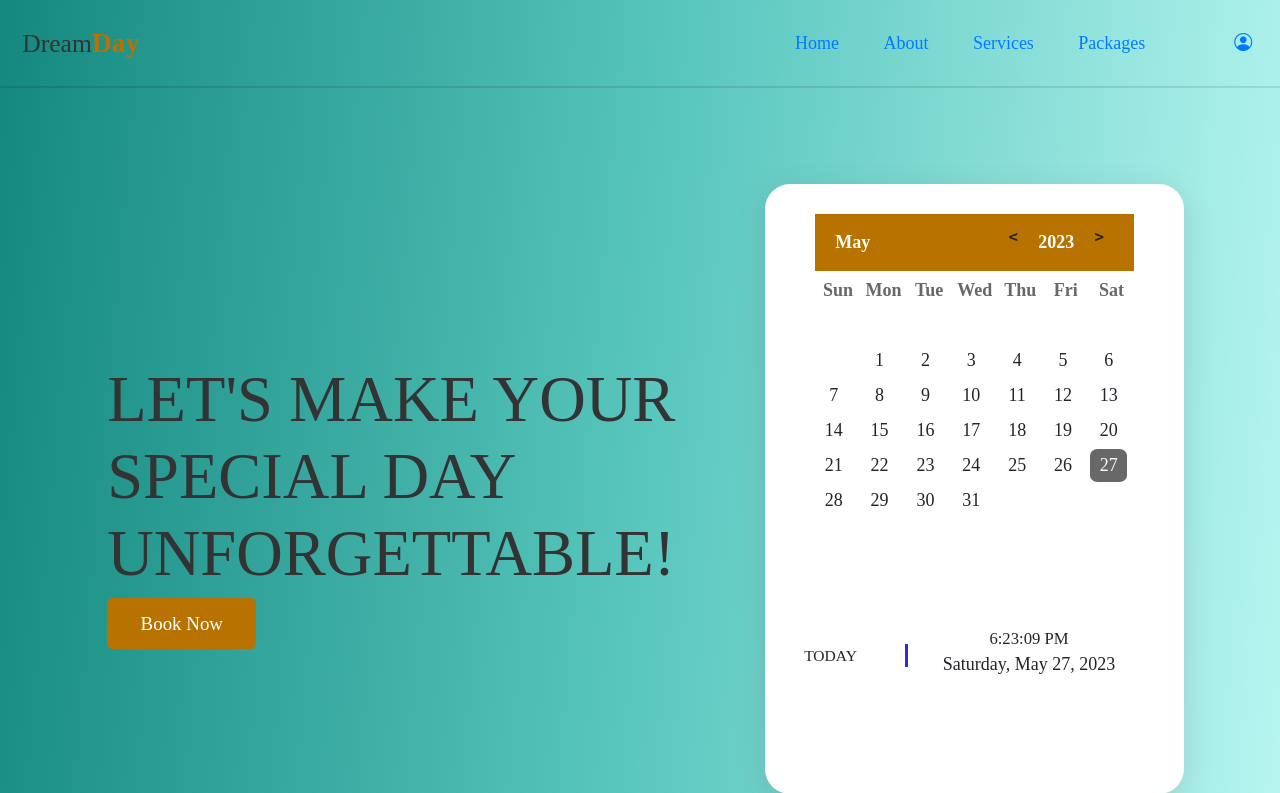
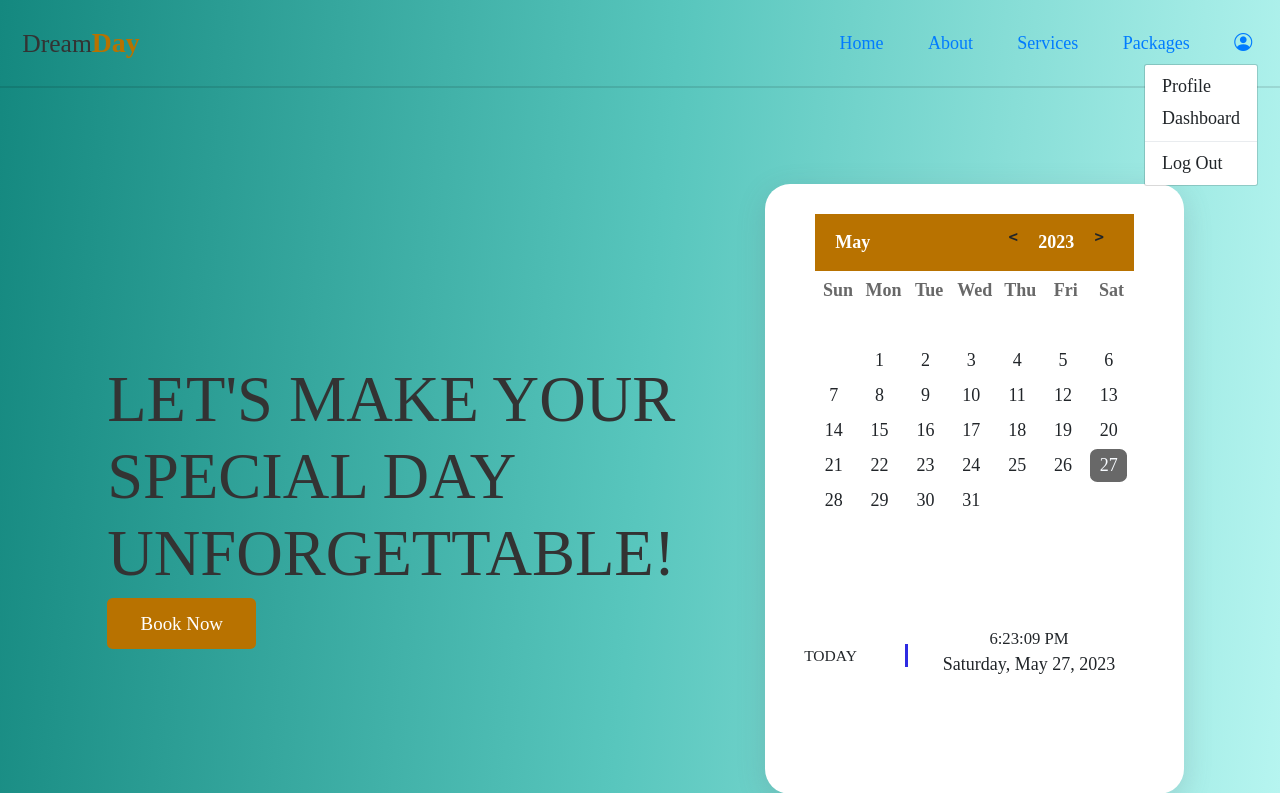
Before and after one commit to munazzahammf/wedding-plan, a PHP site: page / in a window 1280 px wide, after a click that opens the changed part. Shown: the top 793 px of the page. Run offline with PHP 8.4, Linux system fonts and the light colour scheme; the visitor is signed in with stand-in values (Sample User, id 1); some web fonts are replaced.

Commit message:
basic login configuration added and comments removed.

```diff
--- a/index.php
+++ b/index.php
@@ -31,22 +31,7 @@
 
 <body>
 
-   <!-- header section starts  -->
-
    <header class="fixed-top">
-
-      <!-- <div class="container"> -->
-
-      <!-- <div class="d-flex align-items-center justify-content-between"> -->
-
-
-      <!-- <nav class="nav">
-               <a href="#home">Home</a>
-               <a href="#about">About</a>
-               <a href="#services">Services</a>
-               <a href="#packages">Packages</a>
-               <a href="#contact">contact</a>
-            </nav> -->
 
       <nav class="navbar navbar-expand-lg bg-body-tertiary header">
          <div class="w-100 d-flex justify-content-between">
@@ -74,12 +59,21 @@
                   <li class="nav-item">
                      <a class="nav-link" href="#packages">Packages</a>
                   </li>
-                  <li class="nav-item">
-                     <a class="nav-link" href="#"></a>
-                  </li>
+
                   <?php
 
-                  $loggedIn = true;
+                  session_start();
+                  $isloggedIn = $_SESSION["user_id"];
+
+                  if (isset($isloggedIn)) {
+                     $loggedIn = true;
+                  }
+
+                  // $isloggedOut = $_GET["login"];
+
+                  // if (isset($isloggedOut) & $isloggedOut == 'false') {
+                  //    $loggedIn = false;
+                  // }
 
                   if ($loggedIn) {
                      // echo '<i class="bi bi-person-circle" style="font-size:2.5rem;"></i>';
@@ -88,14 +82,14 @@
             <i class="bi bi-person-circle"></i>
           </a>
           <ul class="dropdown-menu dropdown-menu-right" style="right:0;">
-            <li><a class="dropdown-item" href="#">Action</a></li>
-            <li><a class="dropdown-item" href="#">Another action</a></li>
+            <li><a class="dropdown-item" href="#">Profile</a></li>
+            <li><a class="dropdown-item" href="#">Dashboard</a></li>
             <li><hr class="dropdown-divider"></li>
-            <li><a class="dropdown-item" href="#">LOG OUT</a></li>
+            <li><a class="dropdown-item log-out-btn" href="logout.php">Log out</a></li>
           </ul>
         </li>';
                   } else {
-                     echo '<a href="#contact" class="link-btn">Login</a>';
+                     echo '<a href="login.php" class="link-btn">Login</a>';
                   }
                   ?>
                </ul>
```
